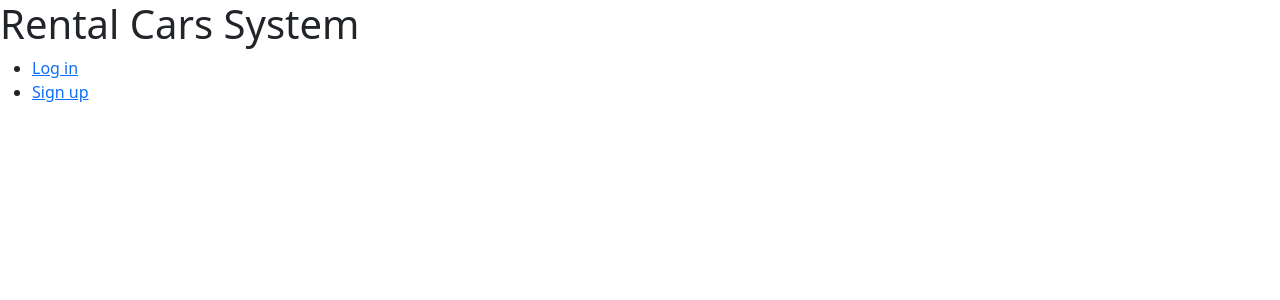
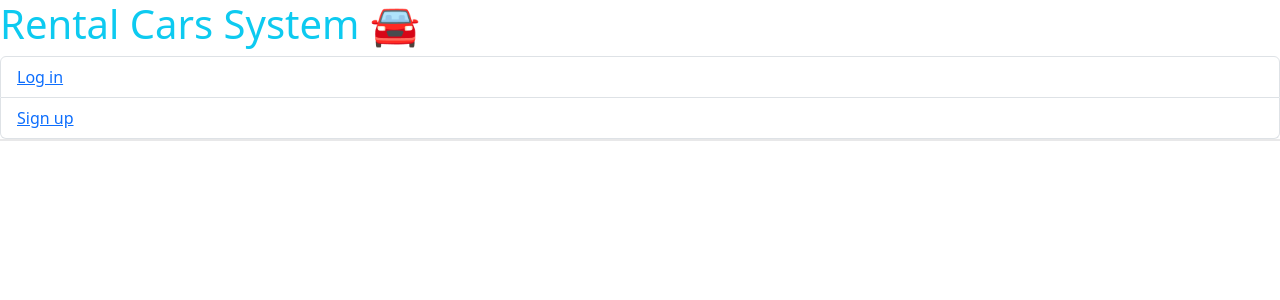
Before and after one commit to nayxie/second-full-stack-carrental, a Flask app: page / in a window 1280 px wide. Shown: the top 300 px of the page. Run offline with Flask 3, Linux system fonts and the light colour scheme; some libraries are stand-ins or nearby versions.

Commit message:
Update home.html

```diff
--- a/rentalcars_webbapp/templates/home.html
+++ b/rentalcars_webbapp/templates/home.html
@@ -5,16 +5,24 @@
         <title>Rental Cars System</title>
 
         <!-- CSS only -->
+        <style>
+          .custom-div {
+              background-color: secondary-color;
+              border: 1px solid;
+              opacity: 0.1;
+          }
+        </style>
         <link href="https://cdn.jsdelivr.net/npm/bootstrap@5.3.0-alpha3/dist/css/bootstrap.min.css" rel="stylesheet" integrity="sha384-KK94CHFLLe+nY2dmCWGMq91rCGa5gtU4mk92HdvYe+M/SXH301p5ILy+dN9+nJOZ" crossorigin="anonymous">
     </head>
     <body>
       <nav>
-            <h1>Rental Cars System</h1>
-            <ul>
-                <li><a href="{{ url_for('logIn') }}">Log in</a></li>
-                <li><a href="{{ url_for('signUp') }}">Sign up</a></li>
+            <h1 class="text-info">Rental Cars System 🚘</h1>
+            <ul class="list-group">
+                <li class="list-group-item"><a href="{{ url_for('logIn') }}" class="text-primary">Log in</a></li>
+                <li class="list-group-item"><a href="{{ url_for('signUp') }}" class="text-primary">Sign up</a></li>
             </ul>
-      </nav>
+            <div class="custom-div"></div>
+          </nav>
       <section class="content">
         <header>
           {% block header %}{% endblock %}
```
